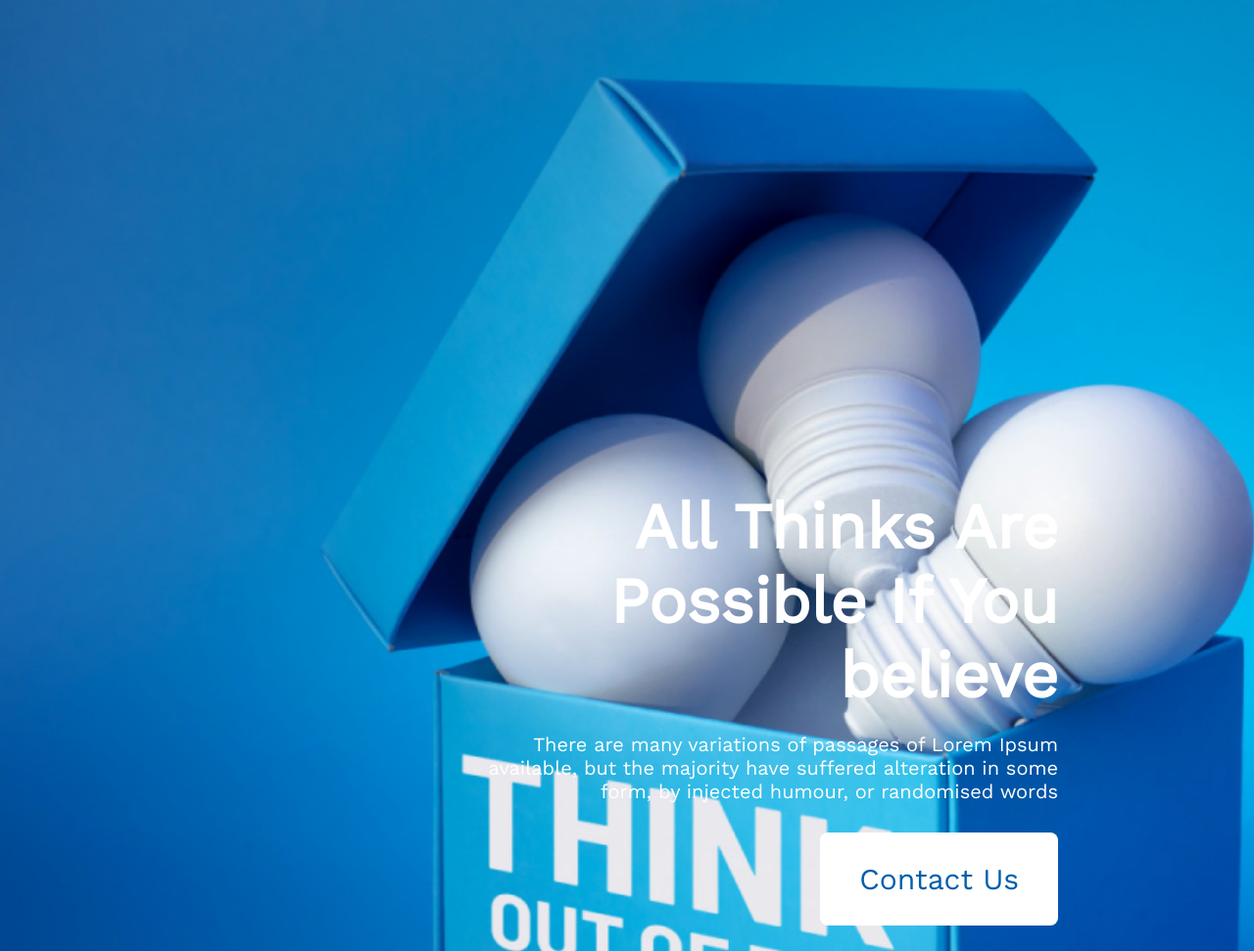
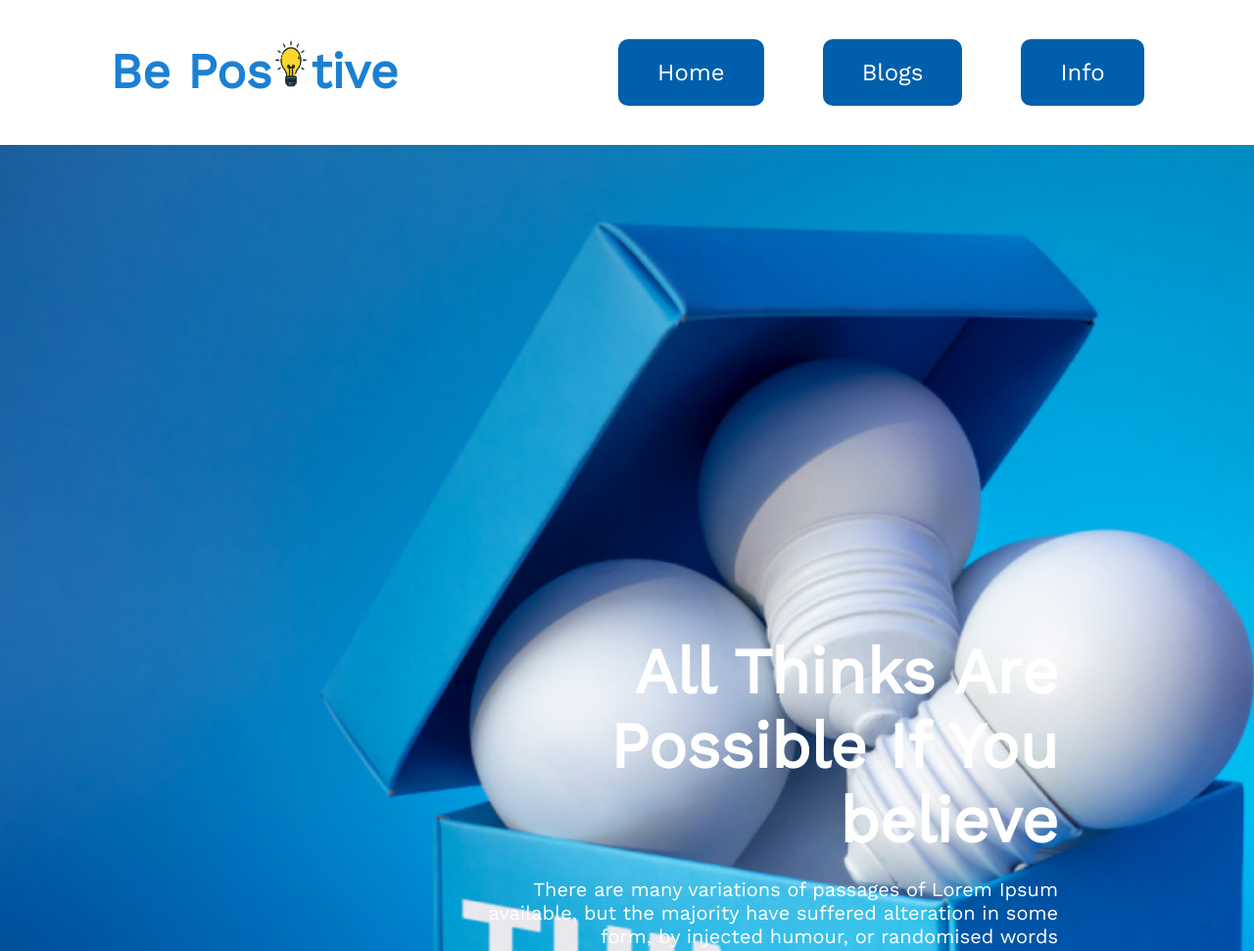
Before and after one commit to mirnaiem/first-assaignment, a plain HTML site: page index.html in a window 1280 px wide. Shown: the top 971 px of the page at 98% size. Drawn offline with nearby package versions, Linux system fonts and the light colour scheme.

Commit message:
header style

```diff
--- a/index.html
+++ b/index.html
@@ -11,8 +11,18 @@
 </head>
 
 <body>
- <!-- banner section -->
+  <!-- header section -->
+ <nav>
+<h2>Be Pos<span><img src="images/idea.png" alt=""></span>tive</h2>
+<ul class="nav-ul">
+  <li><button class="btn-secondary">Home</button></li>
+  <li><button class="btn-secondary">Blogs</button></li>
+  <li><button class="btn-secondary">Info</button></li>
+</ul>
+  </nav>
+  <!-- banner section -->
  <section class="banner">
+
   <div class="banner-container">
    <h2 class="banner-heading">All Thinks Are <br> Possible If You <br> believe</h2>
    <p class="banner-description">There are many variations of passages of Lorem Ipsum <br> available, but the majority
@@ -98,7 +108,7 @@
       </h2>
       <form action="">
         <input type="email" name="" id="" placeholder="Enter Your Email" class="email"><br>
-        <input type="submit" value="Subscribe" class="subscribe">
+        <input type="submit" value="Subscribe" class="btn-secondary">
       </form></div>
 
     </div>
--- a/styles/style.css
+++ b/styles/style.css
@@ -11,6 +11,38 @@
  border: none;
  border-radius: 8px;
 }
+.btn-secondary{
+ background-color: #005fac;
+ padding: 20px 40px;
+ color: white;
+ border:none;
+ border-radius: 10px;
+ font-size: 24px;
+}
+/* header css */
+nav{
+ display: flex;
+ justify-content: space-around;
+ padding: 40px 0px;
+}
+nav h2{
+ font-weight: 700;
+font-size: 50px;
+color: rgb(27, 128, 211);
+}
+nav h2 span img{
+ height: 50px;
+ width: 40px;
+}
+.nav-ul{
+ display: flex;
+ gap: 60px;
+
+}
+.nav-ul li{
+ list-style: none;
+}
+
 /* banner section */
 .banner{
  background-image: url('../images/banner/banner3.png');
@@ -166,11 +198,8 @@ footer img{
  padding:20px 60px 20px 20px;
  border-radius: 10px;
  margin-bottom: 20px;
+ font-size: 24px;
 }
-.subscribe{
- background-color: #005fac;
- padding: 20px 40px;
- color: white;
- border:none;
- border-radius: 10px;
+::placeholder{
+ color: #fff;
 }
```
Also changed, not shown: images/idea.png (added).
